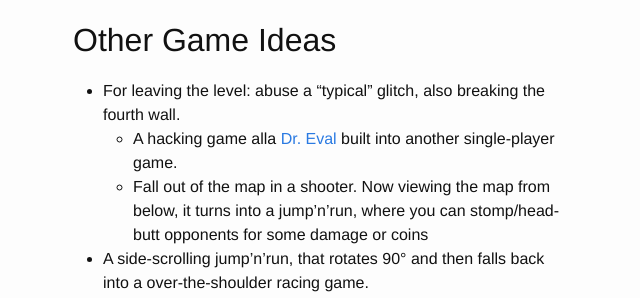
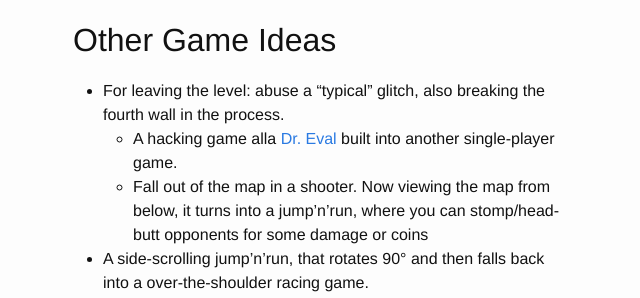
Before and after one commit to m0ru/gameful-design, a Jekyll site: the page built from _posts/2016-04-10-racetrackspecials.md, in a window 1280 px wide and 900 px high, scrolled down 3375 px. Shown: the part 178-476 px from the top of the window, without its empty margins (317-957 px from the left). Built offline with Jekyll 4.4.1, drawn with Linux system fonts in a browser that asks for light colours; some web fonts are replaced.

Commit message:
binary search for built error, part 9

```diff
--- a/_posts/2016-04-10-racetrackspecials.md
+++ b/_posts/2016-04-10-racetrackspecials.md
@@ -63,7 +63,7 @@ For the special it turns out, that most buffs are more advantageous for the team
 
 ## Other Game Ideas
 
-* For leaving the level: abuse a “typical” glitch, also breaking the fourth wall.
+* For leaving the level: abuse a “typical” glitch, also breaking the fourth wall in the process.
   * A hacking game alla [Dr. Eval](https://alexnisnevich.github.io/untrusted/) built into another single-player game.
   * Fall out of the map in a shooter. Now viewing the map from below, it turns into a jump’n’run, where you can stomp/head-butt opponents for some damage or coins
 * A side-scrolling jump’n’run, that rotates 90° and then falls back into a over-the-shoulder racing game.
```
